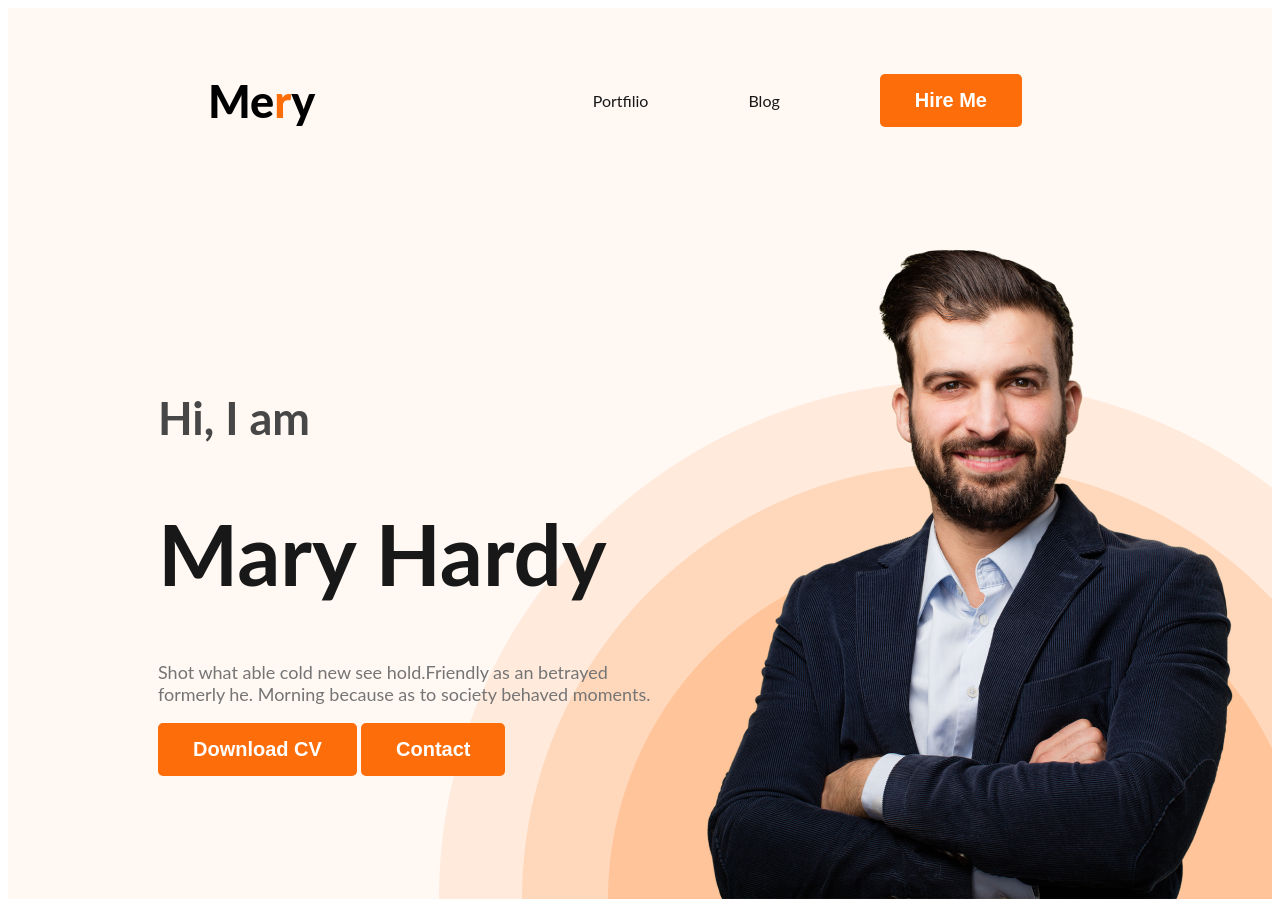
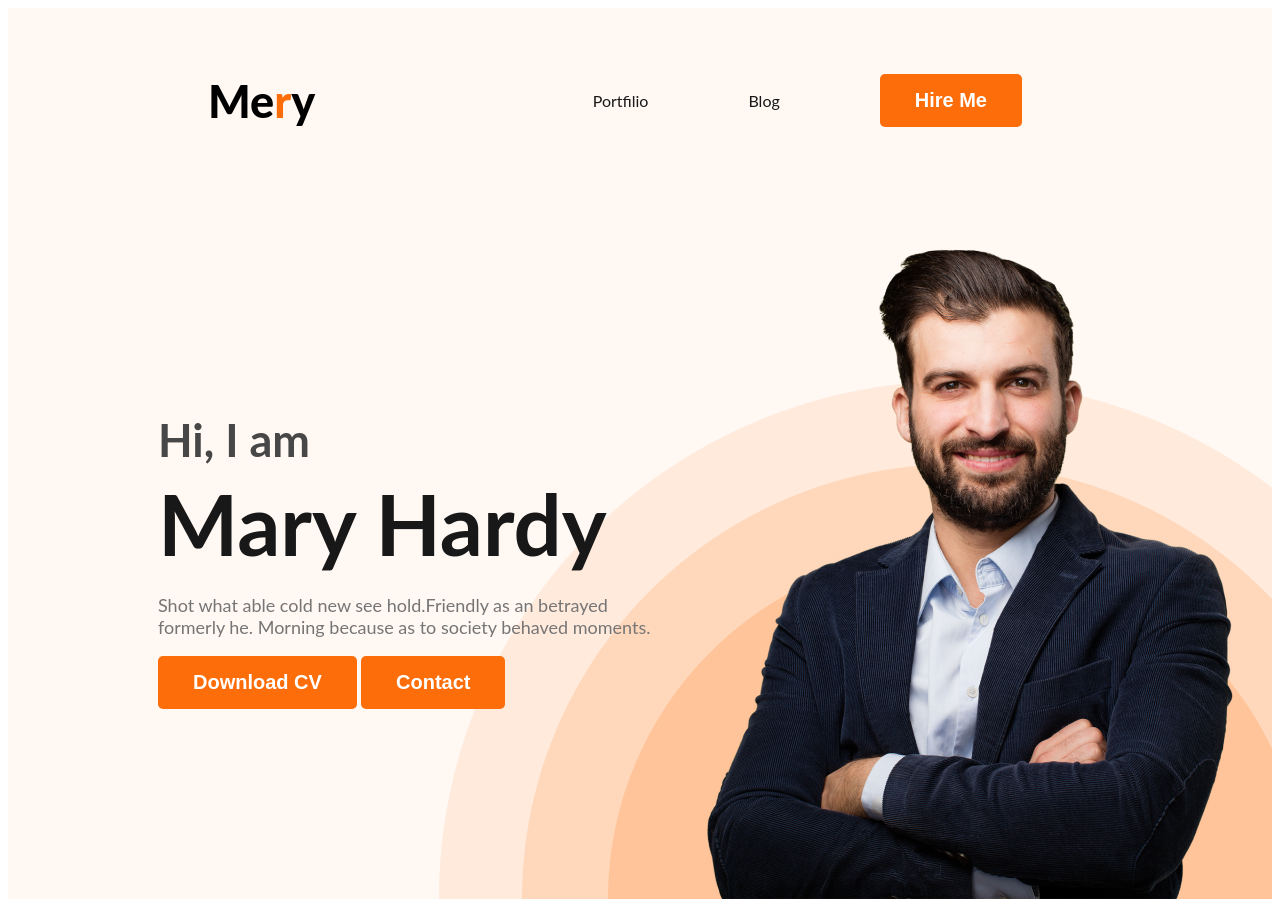
Before and after one commit to Emranhossain123/web-developer-portfolio, a plain HTML site: page index.html in a window 1280 px wide. Drawn offline with Linux system fonts and the light colour scheme.

Commit message:
something added

```diff
--- a/Style/blog.css
+++ b/Style/blog.css
@@ -55,6 +55,7 @@ nav a {
     border-radius: 5px;
     background: #FD6E0A;
 
+
 }
 
 /* heder related style*/
@@ -75,6 +76,7 @@ nav a {
     padding: 30px 30px 0px 150px;
     display: flex;
     align-items: center;
+    justify-content: space-between;
 }
 
 .banner .bc img {
@@ -85,17 +87,21 @@ nav a {
 .banner-greet {
     font-size: 45px;
     color: #474747;
+    margin: 0px;
 }
 
 .banner-title {
     font-size: 85px;
     font-weight: 700;
     color: #181818;
+    margin-top: 5px;
+    margin-bottom: 10px;
 }
 
 .pot {
     font-size: 18px;
-
     font-weight: 400;
     color: #757575;
+    margin-top: 20px;
+    max-width: 500px;
 }
```
